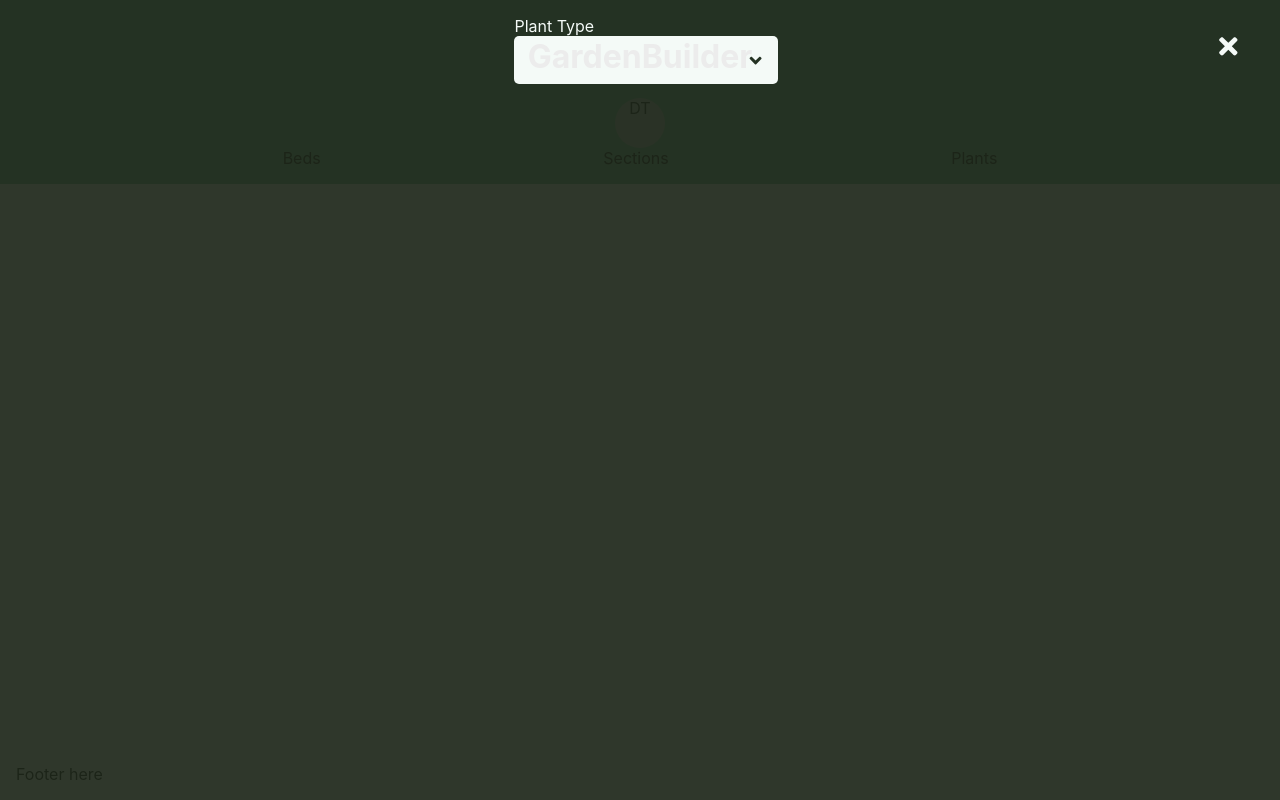
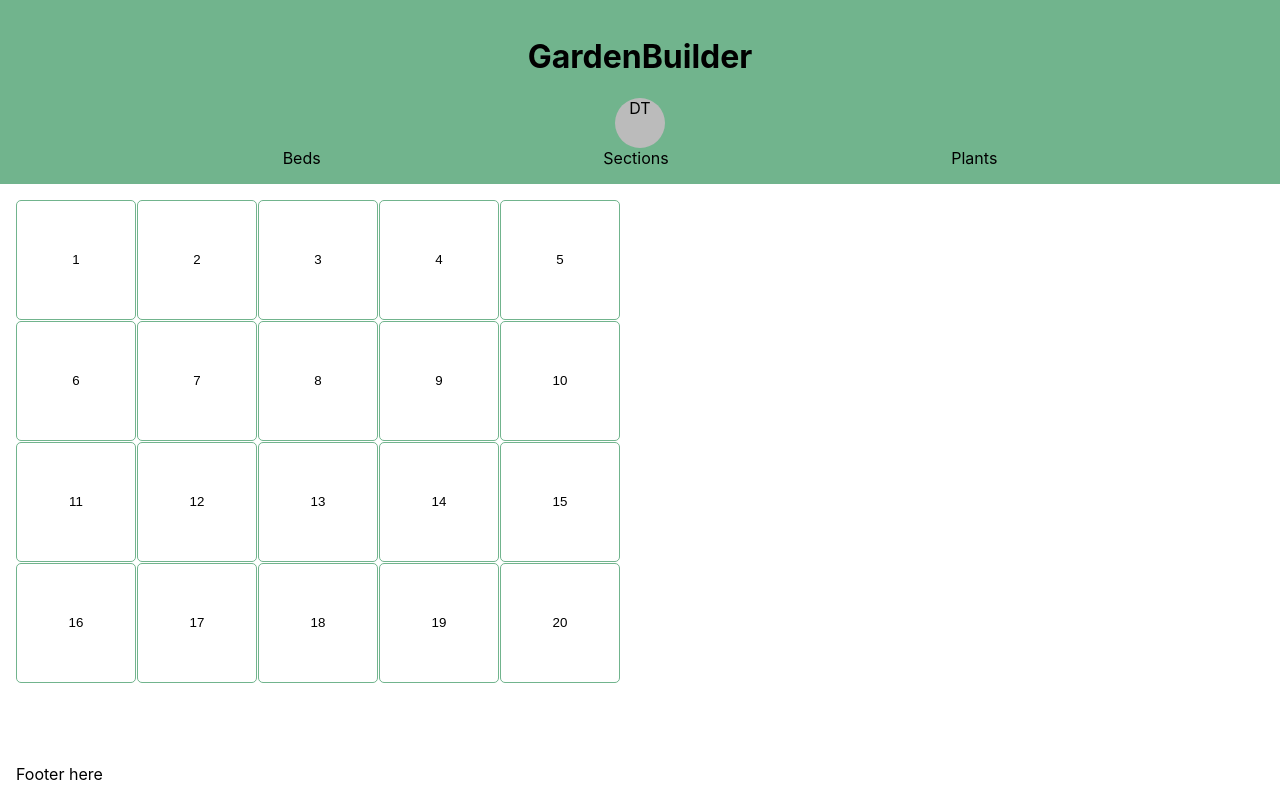
Before and after one commit to gardenbuilder-app/gardenbuilder-frontend, a React (Create React App) app: page / in a window 1280 px wide. Built offline with nearby package versions, Linux system fonts and the light colour scheme; no server answers.

Commit message:
ensured that modal component rendered conditionally

```diff
--- a/src/pages/Beds.js
+++ b/src/pages/Beds.js
@@ -59,23 +59,23 @@
   }
 
   return (
-    <Modal closeModal={(event) => {
-      setModalActive(false)
-    }}>
-      <PlantSelector />
-    </Modal>
-    // modalActive
-    //   ? <Modal closeModal={(event) => {
-    //     setModalActive(false)
-    //   }}>
-    //     <PlantSelector />
-    //   </Modal>
-    //   : <Grid
-    //     columns={columns}
-    //     rows={rows}
-    //     itemWidth={gridItemWidth}
-    //   >
-    //     {gridItems}
-    //   </Grid>
+    // <Modal closeModal={(event) => {
+    //   setModalActive(false)
+    // }}>
+    //   <PlantSelector />
+    // </Modal>
+    modalActive
+      ? <Modal closeModal={(event) => {
+        setModalActive(false)
+      }}>
+        <PlantSelector />
+      </Modal>
+      : <Grid
+        columns={columns}
+        rows={rows}
+        itemWidth={gridItemWidth}
+      >
+        {gridItems}
+      </Grid>
   )
 }
```
